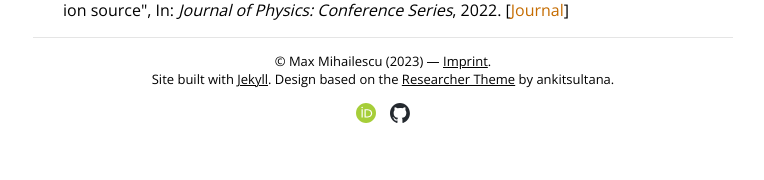
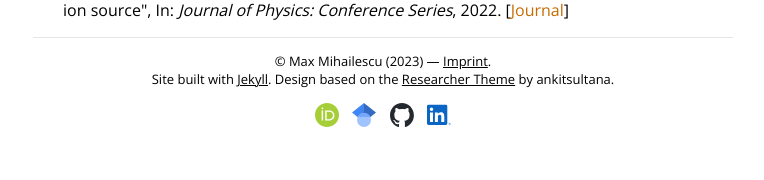
Before and after one commit to mihailescum/mihailescum.github.io, a Jekyll site: the page built from index.md, in a window 1280 px wide. Shown: the part 733-913 px from the top of the page, without its empty margins (257-1021 px from the left). Built offline with Jekyll 4.4.1, drawn with Linux system fonts in a browser that asks for light colours.

Commit message:
Renamed social logo files

```diff
--- a/_includes/footer.html
+++ b/_includes/footer.html
@@ -7,9 +7,11 @@
             Site built with <a href="https://jekyllrb.com/">Jekyll</a>. Design based on the <a href="https://github.com/ankitsultana/researcher">Researcher Theme</a> by ankitsultana.
         </p>
 
-        <div id="social-media-icons" style="text-align: center; text-align-last: auto;">
-            <a><img alt="ORCID logo" src="assets/img/ORCIDiD_iconvector.svg" /></a>
-            <a href="https://github.com/mihailescum"><img alt="GitHub logo" src="assets/img/github-mark.svg" /></a>
+        <div id="social-media-icons">
+            <a><img alt="ORCID" title="ORCID" src="assets/img/logo_orcid.svg" /></a>
+            <a><img alt="Google Scholar" title="Google Scholar" src="assets/img/logo_google_scholar.svg" /></a>
+            <a href="https://github.com/mihailescum"><img alt="GitHub" title="GitHub" src="assets/img/logo_github.svg" /></a>
+            <a href="https://www.linkedin.com/in/max-eric-mihailescu/"><img alt="LinkedIn" title="LinkedIn" src="assets/img/logo_linkedin.svg" /></a>
         </div>
     </div>
 </footer>
--- a/_sass/_style.scss
+++ b/_sass/_style.scss
@@ -56,10 +56,13 @@ hr {
 }
 
 #social-media-icons {
+    text-align: center;
+    text-align-last: auto;
+
     img {
         padding: 5px;
-        width: 20px;
-        height: 20px;
+        width: 24px;
+        height: 24px;
     }
 
     /* Clear floats after image containers */
```
Also changed, not shown: assets/img/logo_github.svg (renamed from assets/img/github-mark.svg), assets/img/logo_google_scholar.svg (added), assets/img/logo_linkedin.svg (added), assets/img/logo_orcid.svg (renamed from assets/img/ORCIDiD_iconvector.svg).
